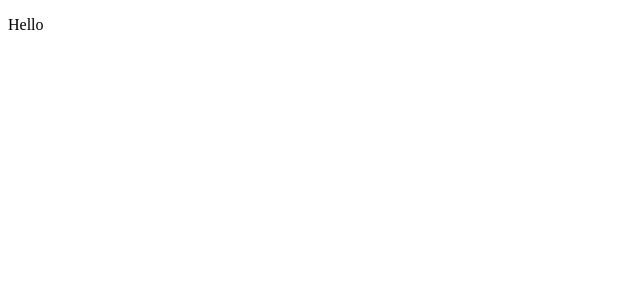
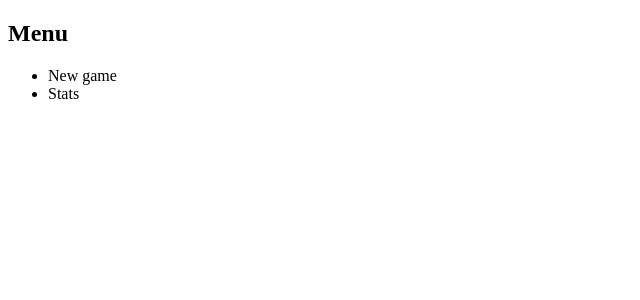
Before and after one commit to pudkipz/angular-blackjack, an Angular app: page / in a window 1280 px wide. Shown: the top 300 px of the page, without its empty margins (0-640 px from the left). Built offline with nearby package versions, Linux system fonts and the light colour scheme.

Commit message:
Add dummy menu

```diff
--- a/src/app/app.component.html
+++ b/src/app/app.component.html
@@ -1,3 +1,3 @@
 <main>
-  <p>Hello</p>
+  <app-menu />
 </main>
--- a/src/app/layout/layout.module.ts
+++ b/src/app/layout/layout.module.ts
@@ -10,6 +10,9 @@ import { MenuComponent } from './menu/menu.component';
   ],
   imports: [
     CommonModule
+  ],
+  exports: [
+    MenuComponent,
   ]
 })
 export class LayoutModule { }
--- a/src/app/layout/menu/menu.component.html
+++ b/src/app/layout/menu/menu.component.html
@@ -1 +1,5 @@
-<p>menu works!</p>
+<h2>Menu</h2>
+<ul>
+  <li>New game</li>
+  <li>Stats</li>
+</ul>
```
Also changed, not shown: src/app/app.module.ts (+7 -1 lines).
